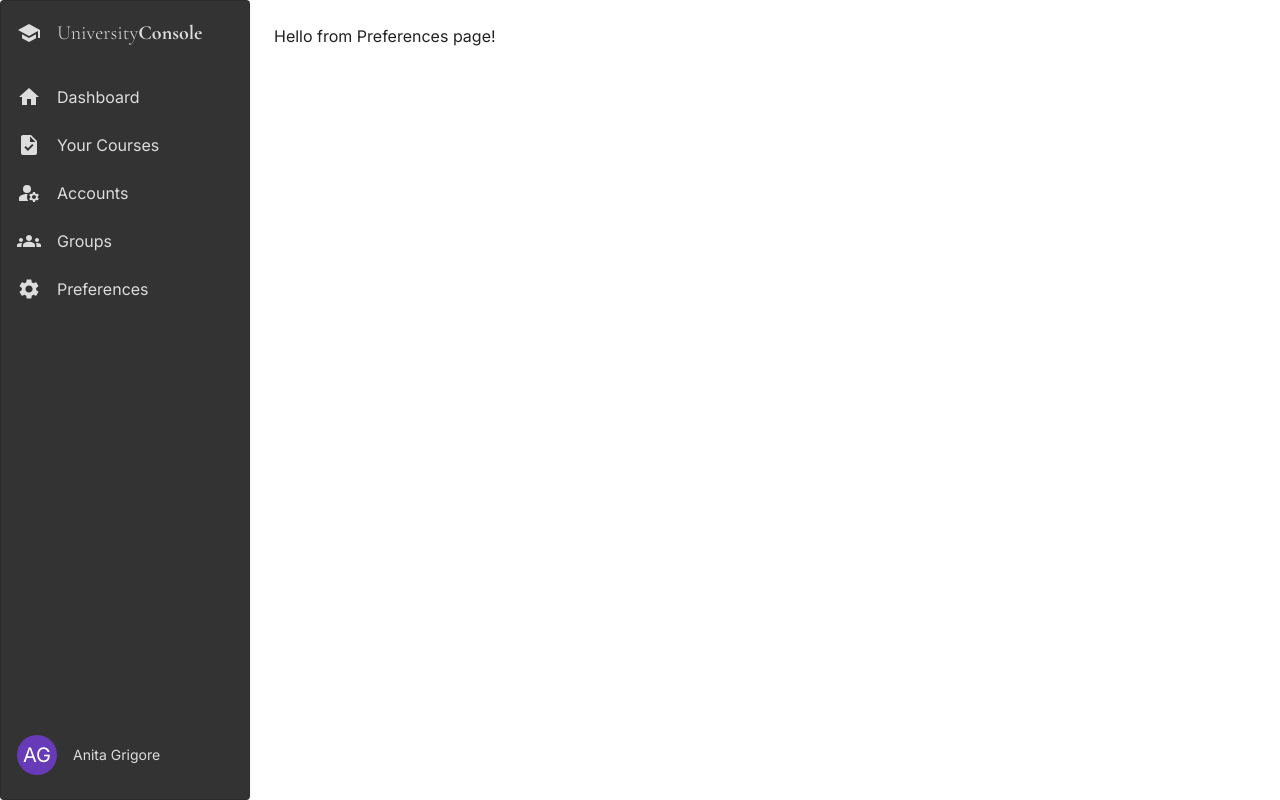
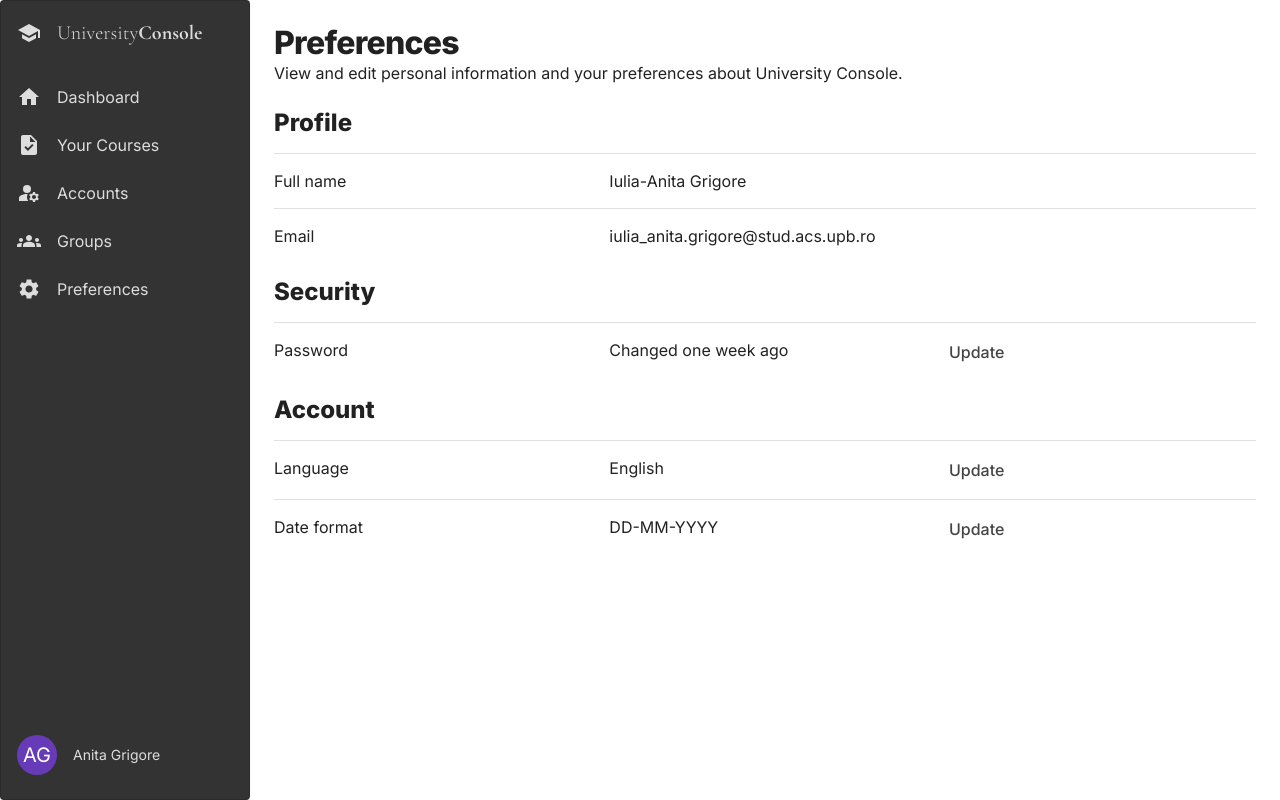
Before and after one commit to UniversityConsole/console, a React app: page /preferences in a window 1280 px wide. Built offline with nearby package versions, Linux system fonts and the light colour scheme; the HTML template or start-up script is replaced by a standard one.

Commit message:
Add interface for preferences

```diff
--- a/src/Dashboard/Dashboard.tsx
+++ b/src/Dashboard/Dashboard.tsx
@@ -45,7 +45,7 @@ export default function Dashboard() {
           </Card>
         </Grid>
       </Grid>
-      <Typography variant="h2" sx={{mb: '15px'}}>
+      <Typography variant="h2">
         Your active courses
       </Typography>
       <PaginatedTable
--- /dev/null
+++ b/src/Preferences/Preferences.tsx
@@ -0,0 +1,85 @@
+import Typography from "@mui/material/Typography";
+import React from "react";
+import {ConsoleHeader} from "../ConsoleHeader";
+import Grid from "@mui/material/Grid";
+import {Divider} from "@mui/material";
+import Button from "@mui/material/Button";
+
+export default function Preferences() {
+  return (
+    <>
+      <ConsoleHeader title="Preferences">
+        View and edit personal information and your preferences about University Console.
+      </ConsoleHeader>
+      <Typography variant="h2">
+        Profile
+      </Typography>
+      <Divider/>
+      <Grid container spacing={3}>
+        <Grid item xs={4}>
+          Full name
+        </Grid>
+        <Grid item xs={4}>
+          Iulia-Anita Grigore
+        </Grid>
+      </Grid>
+      <Divider/>
+      <Grid container spacing={3} sx={{mb: '30px'}}>
+        <Grid item xs={4}>
+          Email
+        </Grid>
+        <Grid item xs={4}>
+          iulia_anita.grigore@stud.acs.upb.ro
+        </Grid>
+      </Grid>
+      <Typography variant="h2">
+        Security
+      </Typography>
+      <Divider />
+      <Grid container spacing={3} sx={{mb: '30px'}}>
+        <Grid item xs={4}>
+          Password
+        </Grid>
+        <Grid item xs={4}>
+          Changed one week ago
+        </Grid>
+        <Grid item xs={4}>
+          <Button variant="text">
+            Update
+          </Button>
+        </Grid>
+      </Grid>
+      <Typography variant="h2">
+        Account
+      </Typography>
+      <Divider />
+      <Grid container spacing={3}>
+        <Grid item xs={4}>
+          Language
+        </Grid>
+        <Grid item xs={4}>
+          English
+        </Grid>
+        <Grid item xs={4}>
+          <Button variant="text">
+            Update
+          </Button>
+        </Grid>
+      </Grid>
+      <Divider />
+      <Grid container spacing={3}>
+        <Grid item xs={4}>
+          Date format
+        </Grid>
+        <Grid item xs={4}>
+          DD-MM-YYYY
+        </Grid>
+        <Grid item xs={4}>
+          <Button variant="text">
+            Update
+          </Button>
+        </Grid>
+      </Grid>
+    </>
+  )
+}
--- a/src/index.tsx
+++ b/src/index.tsx
@@ -13,7 +13,7 @@ const Dashboard = React.lazy(() => import(/* webpackChunkName: "dashboard" */'./
 const Courses = React.lazy(() => import(/* webpackChunkName: "courses" */ './Courses/Courses'));
 const Accounts = React.lazy(() => import(/* webpackChunkName: "accounts" */ './Accounts/Accounts'));
 const Groups = React.lazy(() => import(/* webpackChunkName: "groups" */ './Groups/Groups'));
-const Preferences = React.lazy(() => import(/* webpackChunkName: "preferences" */ './preferences'));
+const Preferences = React.lazy(() => import(/* webpackChunkName: "preferences" */ './Preferences/Preferences'));
 const CreateAccount = React.lazy(() => import(/* webpackChunkName: "createAccount" */ './CreateAccount/CreateAccount'));
 const CreateGroup = React.lazy(() => import(/* webpackChunkName: "createGroup" */ './CreateGroup/CreateGroup'));
 const CreateCourse = React.lazy(() => import(/* webpackChunkName: "createCourse" */ './CreateCourse/CreateCourse'));
--- a/src/preferences.tsx
+++ /dev/null
@@ -1,12 +0,0 @@
-import Typography from "@mui/material/Typography";
-import React from "react";
-
-export default function Preferences() {
-  return (
-    <>
-      <Typography>
-        Hello from Preferences page!
-      </Typography>
-    </>
-  )
-}
--- a/src/theme/button.ts
+++ b/src/theme/button.ts
@@ -21,7 +21,9 @@ export const buttonTheme: ThemeOptions = {
           '&:hover': {
             background: 'transparent',
           },
+          fontSize: '16px',
           textTransform: 'none',
+          padding: 0,
         },
       },
     },
--- /dev/null
+++ b/src/theme/divider.ts
@@ -0,0 +1,13 @@
+import {ThemeOptions} from "@mui/material/styles";
+
+export const dividerTheme: ThemeOptions = {
+  components: {
+    MuiDivider: {
+      styleOverrides: {
+        root: {
+          margin: '15px 0 15px 0',
+        },
+      },
+    },
+  },
+};
--- a/src/theme/index.ts
+++ b/src/theme/index.ts
@@ -10,6 +10,7 @@ import {createTheme} from "@mui/material/styles";
 import {dialogTheme} from "./dialog";
 import {formTheme} from "./TextField";
 import {cardTheme} from "./card";
+import {dividerTheme} from "./divider";
 
 const PARTS = [
   buttonTheme,
@@ -22,6 +23,7 @@ const PARTS = [
   dialogTheme,
   formTheme,
   cardTheme,
+  dividerTheme,
 ];
 
 export const theme = createTheme(PARTS.reduce((p, c) => deepmerge(p, c), PARTS.shift()!!));
--- a/src/theme/table.ts
+++ b/src/theme/table.ts
@@ -7,7 +7,6 @@ export const tableTheme: ThemeOptions = {
         root: {
           fontSize: '1rem',
           fontWeight: 500,
-          fontFamily: 'Source Sans Pro',
         },
         head: {
           fontSize: '1rem',
--- a/src/theme/typography.ts
+++ b/src/theme/typography.ts
@@ -17,6 +17,7 @@ export const typographyTheme: ThemeOptions = {
     h2: {
       fontSize: '1.5rem',
       fontWeight: 800,
+      margin: '15px 0 15px 0'
     },
     body1: {
       fontSize: '1rem',
```
